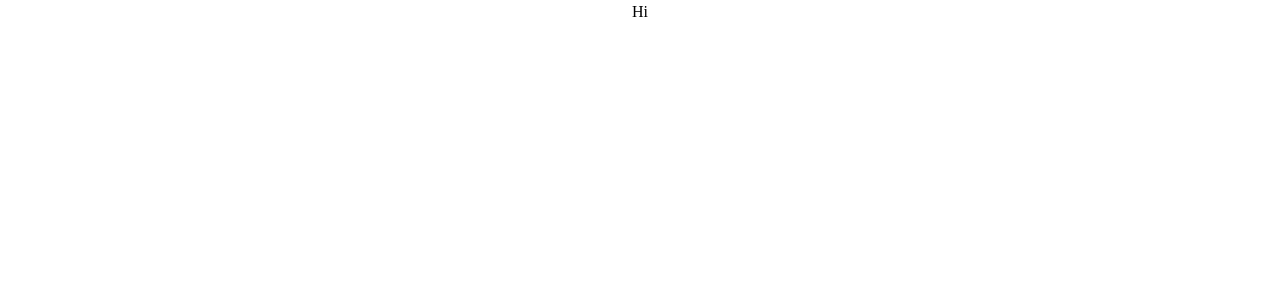
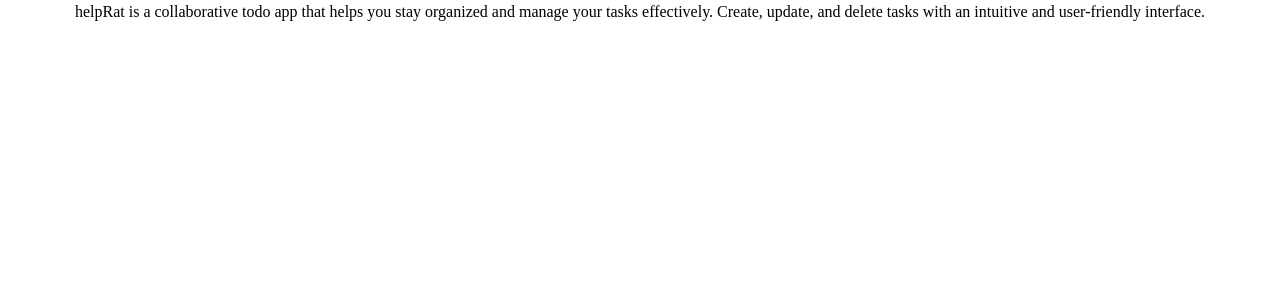
Before and after one commit to tessceciliaj/HelpRat, a Next.js app: page / in a window 1280 px wide. Shown: the top 300 px of the page. Built offline with nearby package versions, Linux system fonts and the light colour scheme.

Commit message:
Add HelpRat info to start page.

```diff
--- a/app/page.js
+++ b/app/page.js
@@ -1,3 +1,11 @@
 export default function Home() {
-  return <main className="flex min-h-screen flex-col items-center">Hi</main>
+  return (
+    <main className="flex min-h-screen flex-col items-center">
+      <article>
+        helpRat is a collaborative todo app that helps you stay organized and
+        manage your tasks effectively. Create, update, and delete tasks with an
+        intuitive and user-friendly interface.
+      </article>
+    </main>
+  )
 }
```
